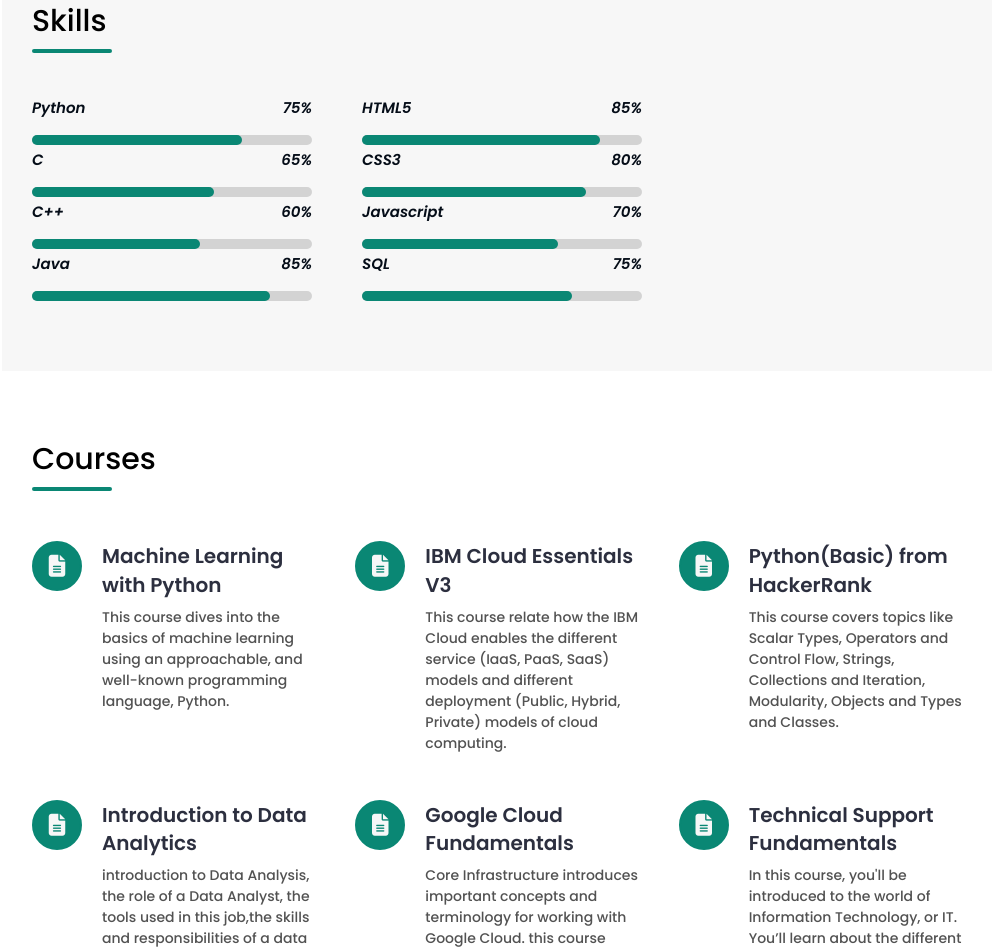
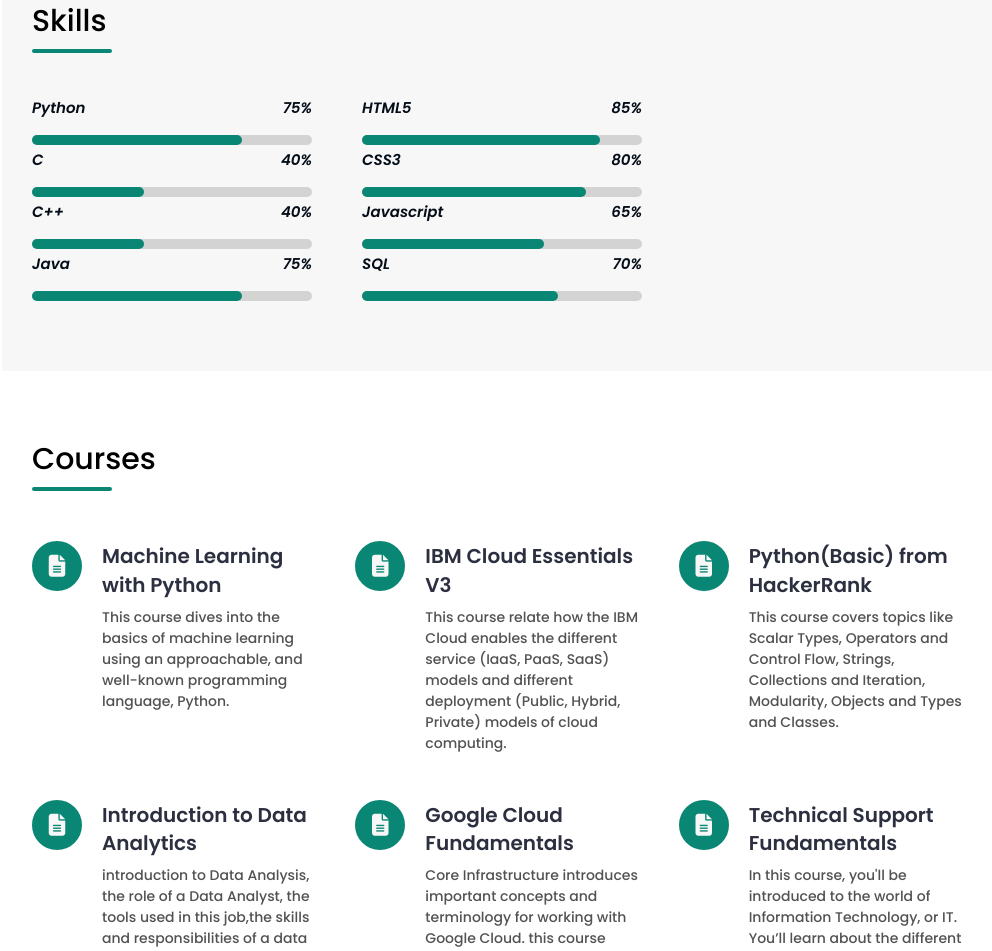
Before and after one commit to Venkatasirisha16/My-Portfolio, a plain HTML site: page index.html in a window 1280 px wide. Shown: the part 2001-2952 px from the top of the page, without its empty margins (278-1270 px from the left). Drawn offline with nearby package versions, Linux system fonts and the light colour scheme; a script that the page names is missing; a web font is replaced by a local one.

Commit message:
Update index.html

```diff
--- a/index.html
+++ b/index.html
@@ -181,30 +181,30 @@
                 <div class="skill-box">
                     <div class="skill-info">
                         <h2>C</h2>
-                        <h2>65%</h2>
+                        <h2>40%</h2>
                     </div>
                     <div class="skill-outer-line">
-                        <div class="skill-inner-line" style="width: 65%;"></div>
+                        <div class="skill-inner-line" style="width: 40%;"></div>
                     </div>
                 </div>
 
                 <div class="skill-box">
                     <div class="skill-info">
                         <h2>C++</h2>
-                        <h2>60%</h2>
+                        <h2>40%</h2>
                     </div>
                     <div class="skill-outer-line">
-                        <div class="skill-inner-line" style="width: 60%;"></div>
+                        <div class="skill-inner-line" style="width: 40%;"></div>
                     </div>
                 </div>
 
                 <div class="skill-box">
                     <div class="skill-info">
                         <h2>Java</h2>
-                        <h2>85%</h2>
+                        <h2>75%</h2>
                     </div>
                     <div class="skill-outer-line">
-                        <div class="skill-inner-line" style="width: 85%;"></div>
+                        <div class="skill-inner-line" style="width: 75%;"></div>
                     </div>
                 </div>
             </div>
@@ -233,20 +233,20 @@
                 <div class="skill-box">
                     <div class="skill-info">
                         <h2>Javascript</h2>
-                        <h2>70%</h2>
+                        <h2>65%</h2>
                     </div>
                     <div class="skill-outer-line">
-                        <div class="skill-inner-line" style="width: 70%;"></div>
+                        <div class="skill-inner-line" style="width: 65%;"></div>
                     </div>
                 </div>
 
                 <div class="skill-box">
                     <div class="skill-info">
                         <h2>SQL</h2>
-                        <h2>75%</h2>
+                        <h2>70%</h2>
                     </div>
                     <div class="skill-outer-line">
-                        <div class="skill-inner-line" style="width: 75%;"></div>
+                        <div class="skill-inner-line" style="width: 70%;"></div>
                     </div>
                 </div>
             </div>
```
